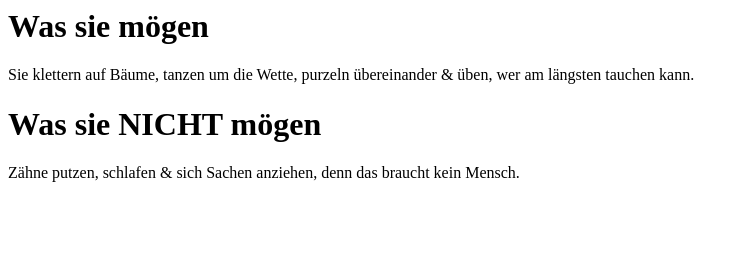
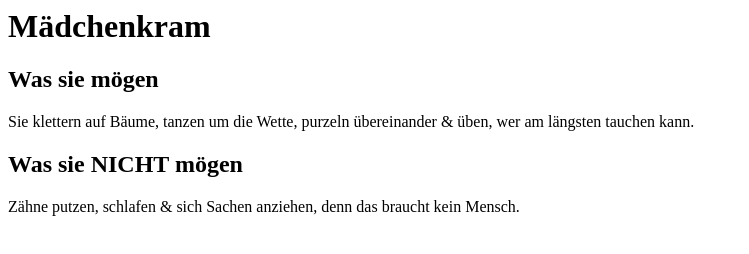
Before and after one commit to Tinka79/Tinka79.github.io, a plain HTML site: page index.html in a window 1280 px wide. Shown: the whole page, without its empty margins (0-749 px from the left). Drawn offline with Linux system fonts and the light colour scheme.

Commit message:
title geändert

```diff
--- a/index.html
+++ b/index.html
@@ -3,9 +3,10 @@
     <title>Mädchenkram</title>
   </head>
   <body>
-    <h1>Was sie mögen</h1>
+    <h1> Mädchenkram</h1>
+    <h2>Was sie mögen</h2>
     <p>Sie klettern auf Bäume, tanzen um die Wette, purzeln übereinander & üben, wer am längsten tauchen kann.</p>
-    <h1>Was sie NICHT mögen</h1>
+    <h2>Was sie NICHT mögen</h2>
       <p>Zähne putzen, schlafen & sich Sachen anziehen, denn das braucht kein Mensch.<p>
   </body>
 </html>
```
